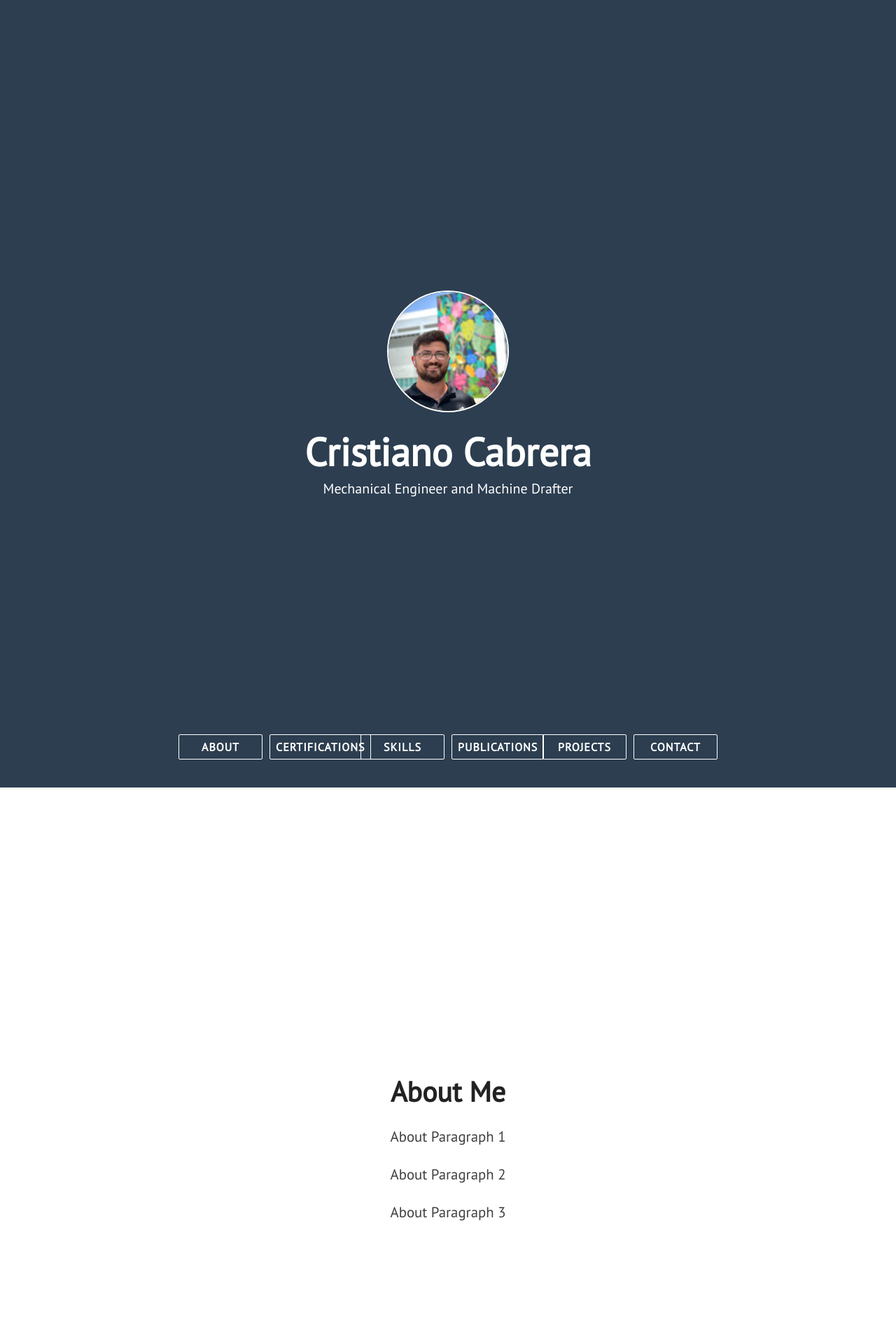
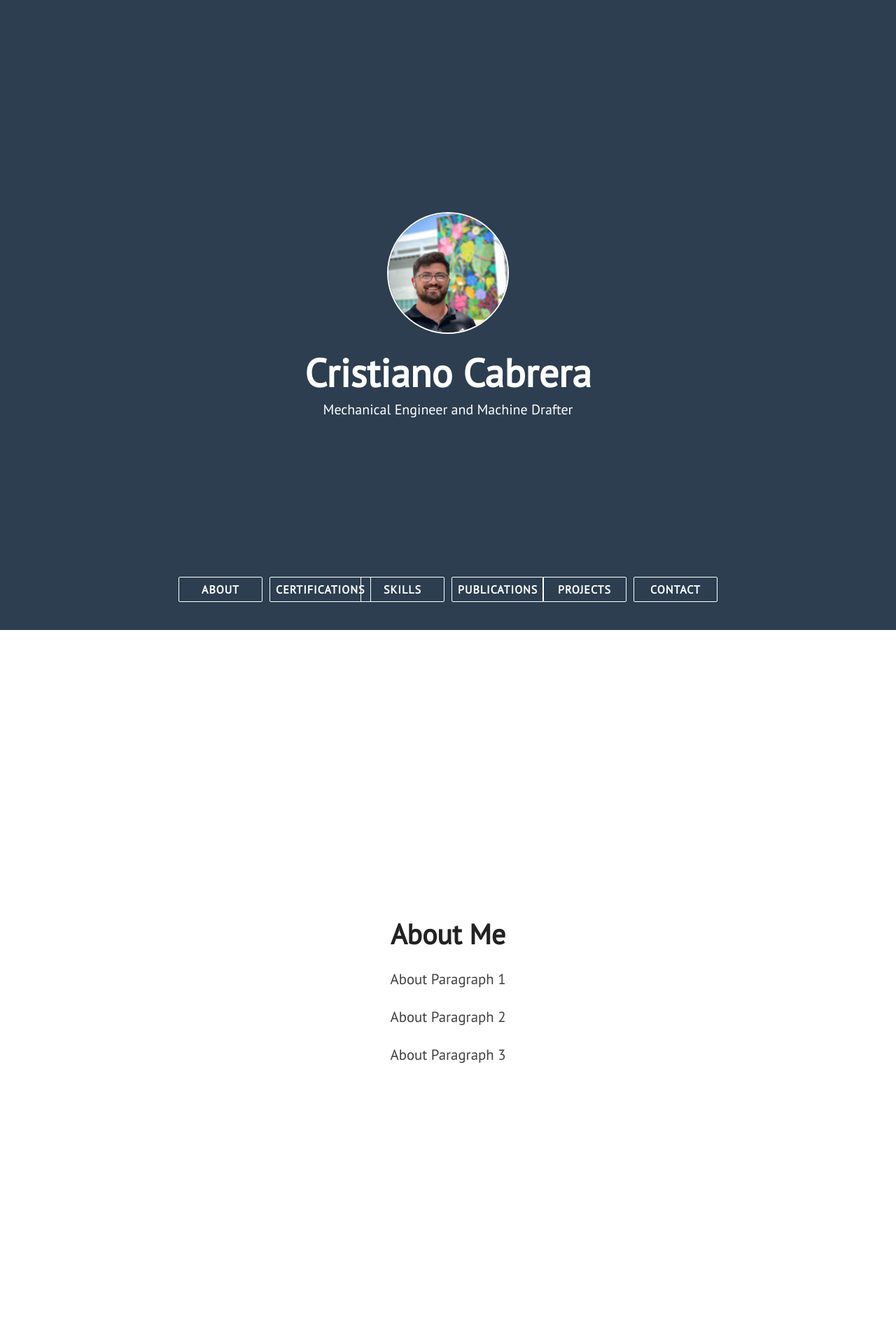
Before and after one commit to cmcabrera97/cmcabrera97.github.io, a Jekyll site: the page built from index.html, in a window 1280 px wide. Shown: the top 1920 px of the page at 70% size. Built offline with Jekyll 4.4.1, drawn with Linux system fonts in a browser that asks for light colours; nearby versions of some CDN libraries.

Commit message:
Update main.css

```diff
--- a/assets/css/main.css
+++ b/assets/css/main.css
@@ -12,7 +12,7 @@ img {
 .head {
 
   color: #fff;
-  min-height: 125vh;
+  min-height: 100vh;
 
   display: -webkit-box;
 
```
